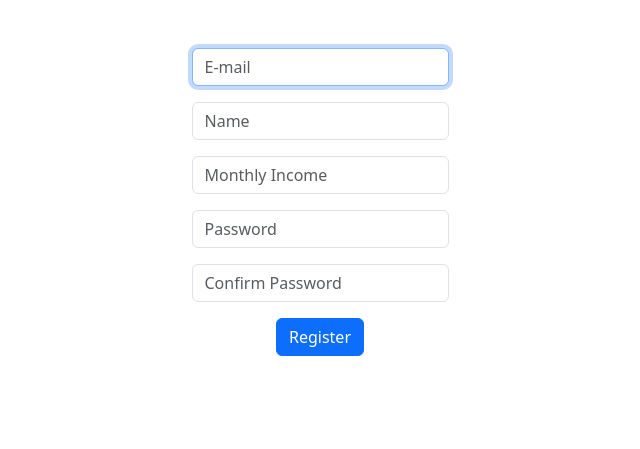
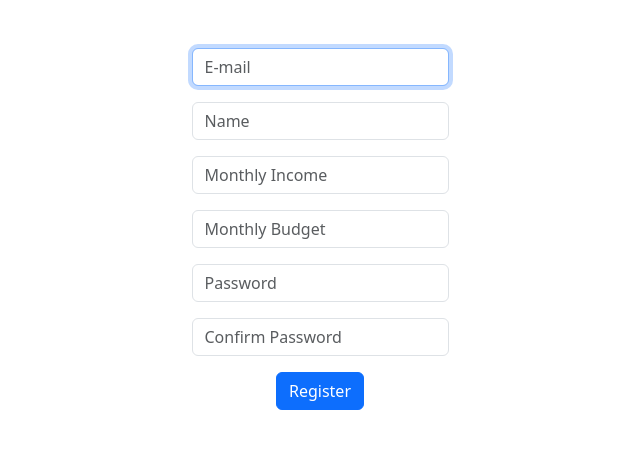
Before and after one commit to swaraliz11/expense-tracker, a Flask app: page /register in a window 1280 px wide. Shown: the part 76-525 px from the top of the page, without its empty margins (320-960 px from the left). Run offline with Flask 3, Linux system fonts and the light colour scheme.

Commit message:
modified register.html

```diff
--- a/app.py
+++ b/app.py
@@ -19,7 +19,7 @@ Session(app)
 # Create tables
 with sqlite3.connect("expense.db", check_same_thread=False) as con:
     db = con.cursor()
-    db.execute("CREATE TABLE IF NOT EXISTS users (id INTEGER PRIMARY KEY AUTOINCREMENT NOT NULL, name TEXT NOT NULL, email VARCHAR NOT NULL, hash TEXT NOT NULL, income NUMERIC NOT NULL)")
+    db.execute("CREATE TABLE IF NOT EXISTS users (id INTEGER PRIMARY KEY AUTOINCREMENT NOT NULL, name TEXT NOT NULL, email VARCHAR NOT NULL, hash TEXT NOT NULL, income NUMERIC NOT NULL, budget NUMERIC NOT NULL)")
     db.execute("CREATE TABLE IF NOT EXISTS record (user_id NUMERIC NOT NULL, date VARCHAR NOT NULL, year VARCHAR NOT NULL, month VARCHAR NOT NULL, day VARCHAR NOT NULL, amount NUMERIC, category TEXT NOT NULL)")
     con.commit()
 
@@ -47,14 +47,14 @@ def index():
             return apology("you don't have any expenses so far")
         db.execute("SELECT month FROM record WHERE month = ? AND year = ?", [current_month, current_year])
         month = int(db.fetchone()[0])
-        db.execute("SELECT income FROM uers WHERE id = ?", [user_id])
+        db.execute("SELECT income FROM users WHERE id = ?", [user_id])
         income = db.fetchone()[0]
         db.execute("SELECT amount FROM record WHERE month = ? AND year = ?", [current_month, current_year])
-        amount = db.fetchall()[0]
-        print(amount)
+        amount = db.fetchall()
+        db.execute("SELECT category FROM record WHERE month = ? AND year = ?", [current_month, current_year])
+        category = db.fetchall()
         con.commit()
     con.close()
-    return apology("todo")
 
 @app.route("/register", methods=["GET", "POST"])
 def register():
@@ -66,6 +66,7 @@ def register():
         password = request.form.get("password")
         confirm_password = request.form.get("confirm_password")
         income = request.form.get("income")
+        budget = request.form.get("budget")
         # Ensure name was submitted
         if not name:
             return apology("must provide name", 403)
@@ -84,6 +85,8 @@ def register():
         # Ensure income was submitted
         elif not income:
             return apology("must provide income", 403)
+        elif not budget:
+            return apology("must provide budget", 403)
 
         # Hash user's password
         hash = generate_password_hash(password)
@@ -96,7 +99,7 @@ def register():
             if count > 0:
                 return apology("user already exists")
             else:
-                db.execute("INSERT INTO users (name, email, hash, income) VALUES (?, ?, ?, ?)", [name, email, hash, income])
+                db.execute("INSERT INTO users (name, email, hash, income, budget) VALUES (?, ?, ?, ?, ?)", [name, email, hash, income, budget])
                 con.commit()
                 # Redirect to home page
                 return redirect("/")
--- a/templates/register.html
+++ b/templates/register.html
@@ -16,6 +16,9 @@
         <input autocomplete="off" autofocus class="form-control mx-auto w-auto" name="income" placeholder="Monthly Income" type="number">
     </div>
     <div class="mb-3">
+        <input autocomplete="off" autofocus class="form-control mx-auto w-auto" name="budget" placeholder="Monthly Budget" type="number">
+    </div>
+    <div class="mb-3">
         <input class="form-control mx-auto w-auto" name="password" placeholder="Password" type="password">
     </div>
     <div class="mb-3">
```
Also changed, not shown: expense.db, 1 other file.
